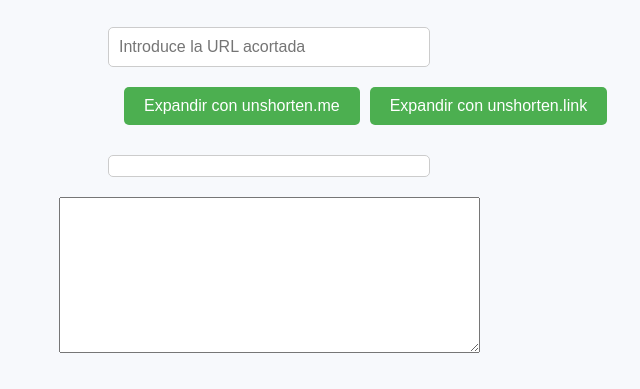
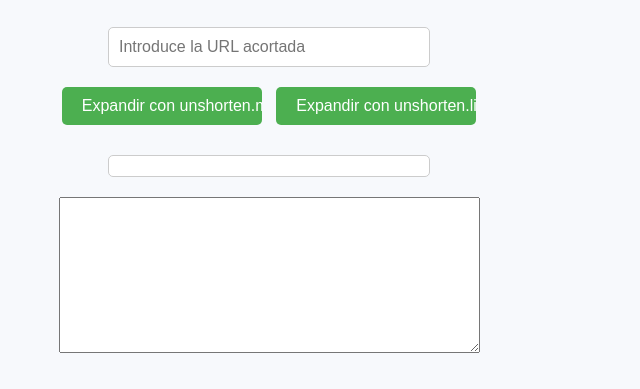
Before and after one commit to kikogomez/unsorten_link, a plain HTML site: page index.html in a window 1280 px wide. Shown: the part 261-650 px from the top of the page, without its empty margins (371-1011 px from the left). Drawn offline with Linux system fonts and the light colour scheme.

Commit message:
Update styles.css

```diff
--- a/styles.css
+++ b/styles.css
@@ -27,10 +27,12 @@
     border-radius: 5px;
     font-size: 16px;
 }
+}
 .button-container {
     display: flex;
-    justify-content: space-between;
-    width: 300px;
+    justify-content: center;
+    gap: 10px;
+    width: 100%;
 }
 input[type="button"] {
     padding: 10px 20px;
@@ -42,6 +44,8 @@
     color: white;
     margin: 10px 5px;
     flex: 1;
+    max-width: 200px;
+    text-align: center;
 }
 input[type="button"]:hover {
     background-color: #45a049;
```
